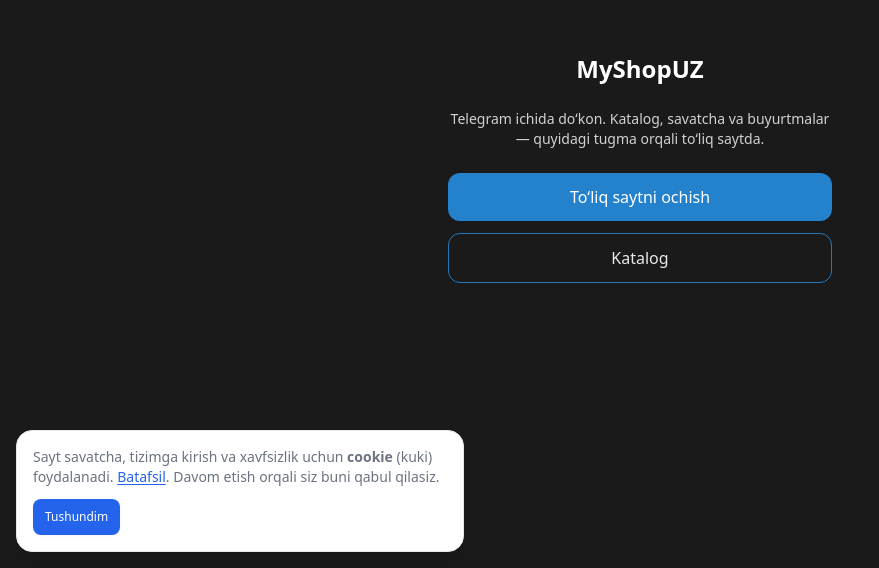
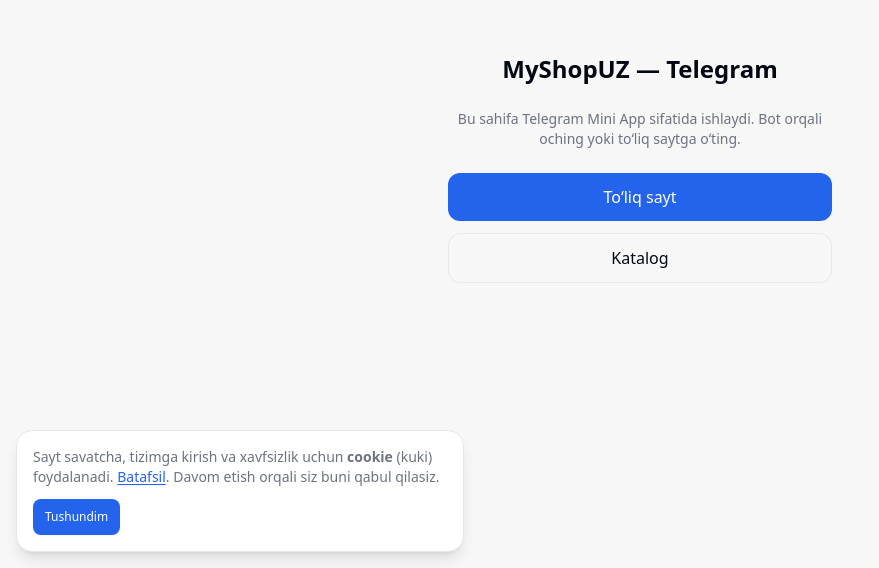
Before and after one commit to gayratubaydullaev/mercury, a Next.js app in the folder apps/web/: page /telegram-app in a window 1280 px wide. Shown: the part 232-800 px from the top of the page, without its empty margins (0-879 px from the left). Built offline with nearby package versions, Linux system fonts and the light colour scheme; no server answers.

Commit message:
mayda ishlar-4

```diff
--- a/apps/web/src/app/globals.css
+++ b/apps/web/src/app/globals.css
@@ -59,6 +59,10 @@
     background-image: radial-gradient(ellipse 80% 50% at 50% -10%, hsl(var(--primary) / 0.08), transparent 60%);
     background-attachment: scroll;
   }
+  /* Telegram Web App: при открытии в Telegram на body ставится data-telegram-webapp; при необходимости можно использовать --tg-theme-* */
+  body[data-telegram-webapp="true"] {
+    /* Фон и текст можно переопределить из Telegram: var(--tg-theme-bg-color), var(--tg-theme-text-color) */
+  }
   @media (min-width: 768px) {
     body { background-attachment: fixed; }
   }
--- a/apps/web/src/app/layout.tsx
+++ b/apps/web/src/app/layout.tsx
@@ -8,6 +8,8 @@
 import { PwaRegister } from '@/components/pwa-register';
 import { CsrfPrefetch } from '@/components/csrf-prefetch';
 import { AuthProvider } from '@/contexts/auth-context';
+import { TelegramWebAppProvider } from '@/contexts/telegram-webapp-context';
+import { TelegramThemeApplicator } from '@/components/telegram-theme-applicator';
 
 const inter = Inter({ subsets: ['latin', 'cyrillic'], variable: '--font-geist-sans' });
 
@@ -32,6 +34,8 @@
     <html lang="uz" suppressHydrationWarning>
       <body className={inter.variable + ' font-sans antialiased min-h-screen bg-background text-foreground overflow-x-hidden'}>
         <ThemeProvider attribute="class" defaultTheme="system" enableSystem disableTransitionOnChange>
+          <TelegramWebAppProvider>
+            <TelegramThemeApplicator />
           <AuthProvider>
             <CsrfPrefetch />
             <PwaRegister />
@@ -39,6 +43,7 @@
             <CookieNotice />
           <Toaster />
           </AuthProvider>
+          </TelegramWebAppProvider>
         </ThemeProvider>
       </body>
     </html>
--- a/apps/web/src/app/telegram-app/layout.tsx
+++ b/apps/web/src/app/telegram-app/layout.tsx
@@ -1,4 +1,3 @@
-import Script from 'next/script';
 import { TelegramWebAppInit } from '@/components/telegram-webapp-init';
 
 export const metadata = {
@@ -8,10 +7,5 @@
 };
 
 export default function TelegramAppLayout({ children }: { children: React.ReactNode }) {
-  return (
-    <>
-      <Script src="https://telegram.org/js/telegram-web-app.js?60" strategy="beforeInteractive" />
-      <TelegramWebAppInit>{children}</TelegramWebAppInit>
-    </>
-  );
+  return <TelegramWebAppInit>{children}</TelegramWebAppInit>;
 }
--- a/apps/web/src/app/telegram-app/page.tsx
+++ b/apps/web/src/app/telegram-app/page.tsx
@@ -1,41 +1,25 @@
 'use client';
 
-import { useEffect, useState, useRef } from 'react';
+import { useEffect, useRef, useState } from 'react';
 import Link from 'next/link';
 import { usePathname, useRouter } from 'next/navigation';
 import { useAuth } from '@/contexts/auth-context';
+import { useTelegramWebApp } from '@/contexts/telegram-webapp-context';
 import { API_URL } from '@/lib/utils';
-import { getTelegramWebApp } from '@/lib/telegram-webapp';
 
 export default function TelegramAppPage() {
-  const [mounted, setMounted] = useState(false);
-  const [tgReady, setTgReady] = useState(false);
   const [authChecked, setAuthChecked] = useState(false);
   const authRequested = useRef(false);
   const pathname = usePathname();
   const router = useRouter();
   const { setToken, isLoggedIn } = useAuth();
-  const twa = typeof window !== 'undefined' ? getTelegramWebApp() : undefined;
-
-  useEffect(() => {
-    setMounted(true);
-    if (getTelegramWebApp()) {
-      setTgReady(true);
-      return;
-    }
-    const interval = setInterval(() => {
-      if (getTelegramWebApp()) {
-        setTgReady(true);
-        clearInterval(interval);
-      }
-    }, 100);
-    return () => clearInterval(interval);
-  }, []);
+  const { isTWA, webApp: twa, isReady: tgReady } = useTelegramWebApp();
+  const mounted = tgReady;
 
   // Авторизация по initData — запрос один раз после появления Telegram
   useEffect(() => {
     if (!mounted || !tgReady || authChecked || authRequested.current) return;
-    const tg = getTelegramWebApp();
+    const tg = twa;
     const initData = tg?.initData?.trim();
     if (!initData) {
       setAuthChecked(true);
@@ -57,7 +41,7 @@
       })
       .catch(() => {})
       .finally(() => setAuthChecked(true));
-  }, [mounted, tgReady, authChecked, setToken]);
+  }, [mounted, tgReady, authChecked, setToken, twa]);
 
   useEffect(() => {
     if (!mounted || !tgReady || !twa) return;
@@ -99,19 +83,38 @@
       ? twa.initDataUnsafe.user.first_name
       : '';
 
+  const bgColor = twa?.themeParams?.bg_color || '#1a1a1a';
+  const textColor = twa?.themeParams?.text_color || '#ffffff';
+
+  if (tgReady && !isTWA) {
+    return (
+      <main className="min-h-screen min-h-[100dvh] flex flex-col items-center justify-center p-4 text-center bg-background text-foreground">
+        <div className="max-w-sm w-full space-y-6">
+          <h1 className="text-2xl font-bold">MyShopUZ — Telegram</h1>
+          <p className="text-sm text-muted-foreground">
+            Bu sahifa Telegram Mini App sifatida ishlaydi. Bot orqali oching yoki toʻliq saytga oʻting.
+          </p>
+          <div className="flex flex-col gap-3">
+            <a href="/" className="inline-flex items-center justify-center rounded-xl bg-primary px-6 py-3 text-primary-foreground font-medium no-underline">
+              Toʻliq sayt
+            </a>
+            <Link href="/catalog" className="inline-flex items-center justify-center rounded-xl border border-input px-6 py-3 font-medium">
+              Katalog
+            </Link>
+          </div>
+        </div>
+      </main>
+    );
+  }
+
   return (
     <main
       className="min-h-screen min-h-[100dvh] flex flex-col items-center justify-center p-4 text-center"
-      style={{
-        backgroundColor: twa?.themeParams?.bg_color || '#1a1a1a',
-        color: twa?.themeParams?.text_color || '#ffffff',
-      }}
+      style={{ backgroundColor: bgColor, color: textColor }}
     >
       <div className="max-w-sm w-full space-y-6">
         <h1 className="text-2xl font-bold">MyShopUZ</h1>
-        {userName && (
-          <p className="text-lg opacity-90">Salom, {userName}!</p>
-        )}
+        {userName && <p className="text-lg opacity-90">Salom, {userName}!</p>}
         <p className="text-sm opacity-80">
           Telegram ichida doʻkon. Katalog, savatcha va buyurtmalar — quyidagi tugma orqali toʻliq saytda.
         </p>
@@ -135,7 +138,7 @@
           <Link
             href="/catalog"
             className="inline-flex items-center justify-center rounded-xl border border-[var(--tg-theme-button-color,#2481cc)] px-6 py-3 font-medium opacity-90"
-            style={{ color: twa?.themeParams?.text_color || '#fff' }}
+            style={{ color: textColor }}
           >
             Katalog
           </Link>
--- /dev/null
+++ b/apps/web/src/components/telegram-theme-applicator.tsx
@@ -0,0 +1,22 @@
+'use client';
+
+import { useEffect } from 'react';
+import { useTelegramWebApp } from '@/contexts/telegram-webapp-context';
+
+/**
+ * When the app runs inside Telegram Web App, sets data-telegram-webapp on body.
+ * Telegram script already injects --tg-theme-* CSS variables; this allows targeting TWA in CSS.
+ */
+export function TelegramThemeApplicator() {
+  const { isTWA, isReady } = useTelegramWebApp();
+
+  useEffect(() => {
+    if (!isReady || typeof document === 'undefined') return;
+    const body = document.body;
+    if (isTWA) body.setAttribute('data-telegram-webapp', 'true');
+    else body.removeAttribute('data-telegram-webapp');
+    return () => body.removeAttribute('data-telegram-webapp');
+  }, [isTWA, isReady]);
+
+  return null;
+}
--- /dev/null
+++ b/apps/web/src/contexts/telegram-webapp-context.tsx
@@ -0,0 +1,108 @@
+'use client';
+
+import { createContext, useCallback, useContext, useEffect, useMemo, useState } from 'react';
+import {
+  getTelegramWebApp,
+  initTelegramWebApp,
+  type TelegramThemeParams,
+  type TelegramWebApp,
+} from '@/lib/telegram-webapp';
+
+type TelegramWebAppContextValue = {
+  /** True when the app is running inside Telegram (Web App with initData). */
+  isTWA: boolean;
+  /** Telegram Web App API or null when not in TWA. */
+  webApp: TelegramWebApp | null;
+  /** Theme params from Telegram (colors, etc.). */
+  themeParams: TelegramThemeParams;
+  /** True when the script has been checked and TWA state is known. */
+  isReady: boolean;
+  /** Platform from Telegram (e.g. "android", "ios", "web"). */
+  platform: string;
+  /** "light" | "dark" from Telegram. */
+  colorScheme: 'light' | 'dark' | undefined;
+  /** Re-run init (expand, disableVerticalSwipes, etc.) — call after navigation or visibility change. */
+  reinit: () => void;
+};
+
+const defaultValue: TelegramWebAppContextValue = {
+  isTWA: false,
+  webApp: null,
+  themeParams: {},
+  isReady: false,
+  platform: '',
+  colorScheme: undefined,
+  reinit: () => {},
+};
+
+const TelegramWebAppContext = createContext<TelegramWebAppContextValue>(defaultValue);
+
+const TELEGRAM_SCRIPT_SRC = 'https://telegram.org/js/telegram-web-app.js?60';
+
+/**
+ * Loads the Telegram Web App script once and provides TWA state to the tree.
+ * Use when you want the script available on all routes (site + web app + TWA in one).
+ */
+export function TelegramWebAppProvider({ children }: { children: React.ReactNode }) {
+  const [isReady, setIsReady] = useState(false);
+  const [webApp, setWebApp] = useState<TelegramWebApp | null>(null);
+
+  const reinit = useCallback(() => {
+    const twa = getTelegramWebApp();
+    if (twa) {
+      initTelegramWebApp(twa);
+    }
+  }, []);
+
+  useEffect(() => {
+    if (typeof window === 'undefined') return;
+    if (window.Telegram?.WebApp) {
+      const twa = getTelegramWebApp()!;
+      setWebApp(twa);
+      initTelegramWebApp(twa);
+      setIsReady(true);
+      return;
+    }
+    const script = document.createElement('script');
+    script.src = TELEGRAM_SCRIPT_SRC;
+    script.async = false;
+    script.onload = () => {
+      const twa = getTelegramWebApp();
+      if (twa) {
+        setWebApp(twa);
+        initTelegramWebApp(twa);
+      }
+      setIsReady(true);
+    };
+    script.onerror = () => setIsReady(true);
+    document.head.appendChild(script);
+    return () => {
+      if (script.parentNode) script.parentNode.removeChild(script);
+    };
+  }, []);
+
+  const value = useMemo<TelegramWebAppContextValue>(() => {
+    const twa = webApp;
+    const hasInitData = !!(twa?.initData?.trim());
+    return {
+      isTWA: hasInitData,
+      webApp: twa,
+      themeParams: twa?.themeParams ?? {},
+      isReady,
+      platform: twa?.platform ?? '',
+      colorScheme: (twa?.colorScheme as 'light' | 'dark') ?? undefined,
+      reinit,
+    };
+  }, [webApp, isReady, reinit]);
+
+  return (
+    <TelegramWebAppContext.Provider value={value}>
+      {children}
+    </TelegramWebAppContext.Provider>
+  );
+}
+
+export function useTelegramWebApp(): TelegramWebAppContextValue {
+  const ctx = useContext(TelegramWebAppContext);
+  return ctx ?? defaultValue;
+}
--- a/apps/web/src/lib/telegram-webapp.ts
+++ b/apps/web/src/lib/telegram-webapp.ts
@@ -1,7 +1,18 @@
 /**
  * Telegram Web App API types and helpers.
  * Script: https://telegram.org/js/telegram-web-app.js
+ * Docs: https://core.telegram.org/bots/webapps
  */
+
+export type TelegramThemeParams = {
+  bg_color?: string;
+  text_color?: string;
+  hint_color?: string;
+  link_color?: string;
+  button_color?: string;
+  button_text_color?: string;
+  secondary_bg_color?: string;
+};
 
 export type TelegramWebApp = {
   ready: () => void;
@@ -21,11 +32,16 @@
     hide: () => void;
     onClick: (cb: () => void) => void;
   };
-  themeParams: { bg_color?: string; text_color?: string; button_color?: string };
+  themeParams: TelegramThemeParams;
   setHeaderColor?: (color: string) => void;
+  setBackgroundColor?: (color: string) => void;
   showConfirm?: (message: string, callback?: (ok: boolean) => void) => void;
   initData: string;
   initDataUnsafe: { user?: { first_name?: string; username?: string } };
+  platform?: string;
+  colorScheme?: 'light' | 'dark';
+  viewportStableHeight?: number;
+  isExpanded?: boolean;
 };
 
 declare global {
```
Also changed, not shown: 1 other file (tests, documents, lock files or other folders).
